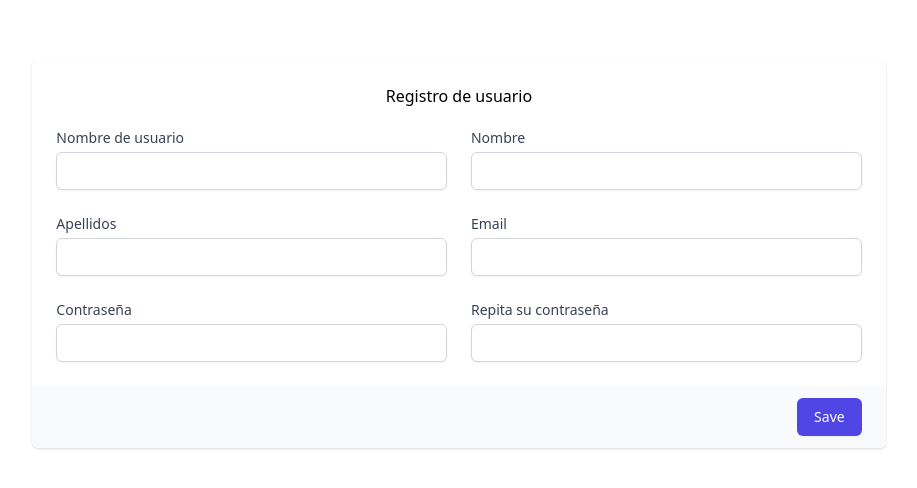
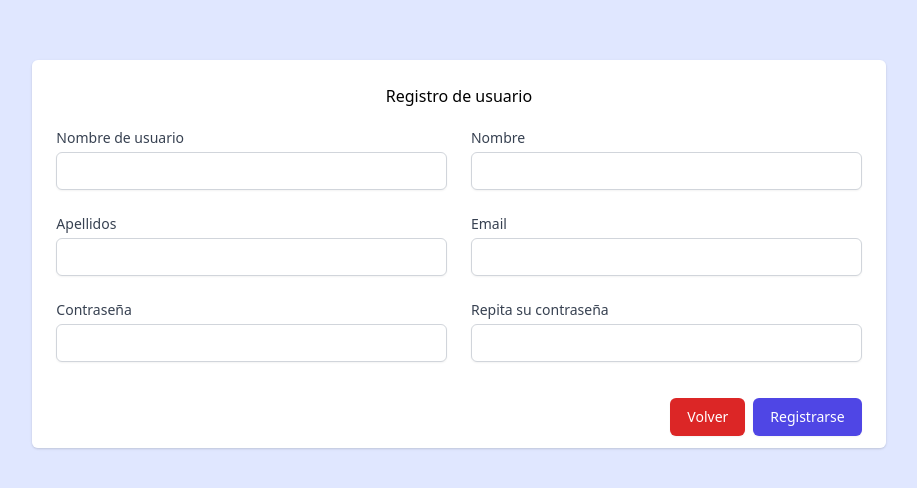
Before and after one commit to pablobascunana/stores-vue3, a Vue app: page / in a window 1280 px wide. Shown: the part 146-634 px from the top of the page, without its empty margins (181-1098 px from the left). Built offline with nearby package versions, Linux system fonts and the light colour scheme; the HTML template or start-up script is replaced by a standard one.

Commit message:
Styling register

```diff
--- a/src/App.vue
+++ b/src/App.vue
@@ -1,5 +1,8 @@
 <template>
+<div class="bg-indigo-100">
+
   <router-view/>
+</div>
 </template>
 
 <style lang="scss">
--- a/src/views/Register.vue
+++ b/src/views/Register.vue
@@ -3,7 +3,7 @@
     <form action="#" method="POST">
       <div class="md:flex md:items-center md:justify-center md:h-screen">
         <div class="shadow overflow-hidden sm:rounded-md md:w-8/12">
-          <div class="px-4 py-5 bg-vhite sm:p-6">
+          <div class="bg-white px-4 py-5 sm:p-6">
             <p class="pb-5 md:text-center">Registro de usuario</p>
             <div class="grid grid-cols-12 gap-6">
               <div class="col-span-6">
@@ -35,9 +35,12 @@
               </div>
             </div>
           </div>
-          <div class="px-4 py-3 bg-gray-50 text-right sm:px-6">
+          <div class="px-4 py-3 bg-white text-right sm:px-6">
+            <button type="submit" class="inline-flex justify-center mr-2 py-2 px-4 border border-transparent shadow-sm text-sm font-medium rounded-md text-white bg-red-600 hover:bg-red-700 focus:outline-none focus:ring-2 focus:ring-offset-2 focus:ring-red-500">
+              Volver
+            </button>
             <button type="submit" class="inline-flex justify-center py-2 px-4 border border-transparent shadow-sm text-sm font-medium rounded-md text-white bg-indigo-600 hover:bg-indigo-700 focus:outline-none focus:ring-2 focus:ring-offset-2 focus:ring-indigo-500">
-              Save
+              Registrarse
             </button>
           </div>
         </div>
```
